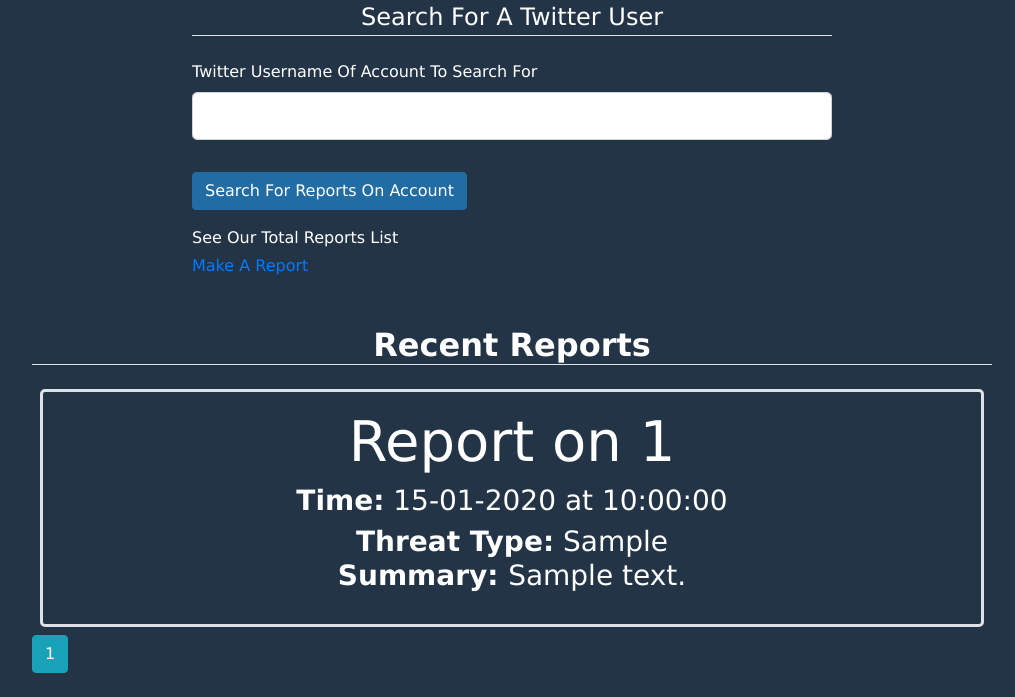
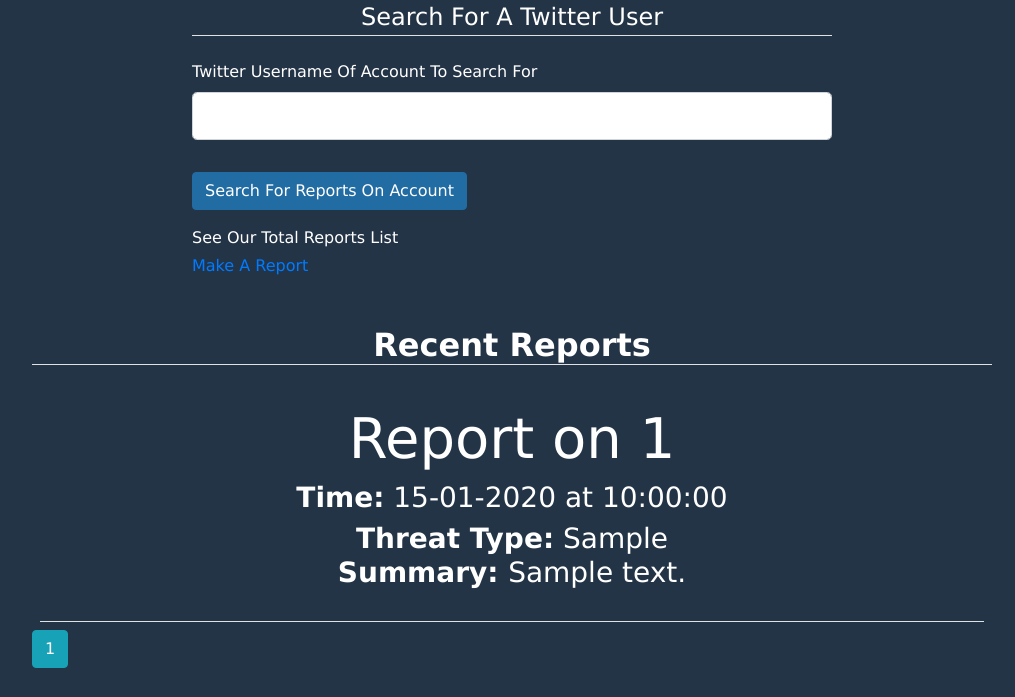
Before and after one commit to pkia/Twitter_Threat_Scanner, a Flask app: page /database in a window 1280 px wide. Shown: the part 198-895 px from the top of the page, without its empty margins (128-1143 px from the left). After the commit the page ends 866 px from the top, so only its background shows below. Run offline with Flask 2, Linux system fonts and the light colour scheme; tables that the repository leaves empty hold one stand-in row (values such as "Sample post"); parts of the project's set-up code (start-up, migrations or seed data) failed here and were passed over; some libraries are stand-ins or nearby versions.

Commit message:
changed styling for recent reports section

```diff
--- a/webapp/templates/database.html
+++ b/webapp/templates/database.html
@@ -23,7 +23,7 @@
     <div class="w-75 mx-auto">
         <h2 class="border-bottom mb-4"><b>Recent Reports</b></h2>
         {% for report in reports.items %}
-        <div class="border border-report m-2 pt-3 pb-3">
+        <div class="border-bottom m-2 pt-3 pb-3">
             <h2 class="display-4">Report on <a href ="{{url_for('database_search', username=report.account_id)}}"> {{ report.account_id }} </a></h2>
             <h3><b>Time:</b> {{ report.date_submitted.strftime("%d-%m-%Y at %H:%M:%S") }} </h3>
             <h3><b>Threat Type:</b> {{ report.threat_type }}
```
